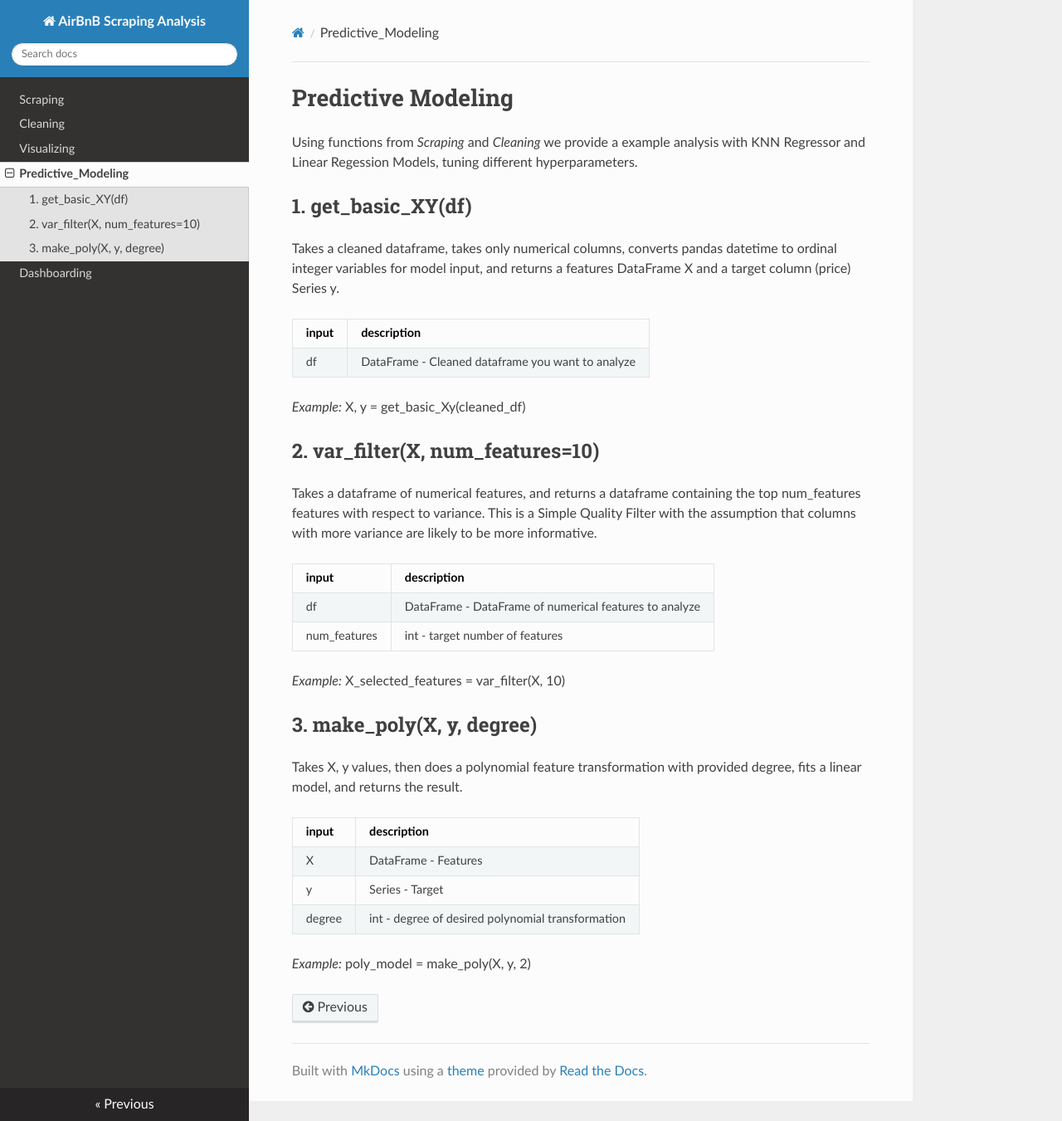
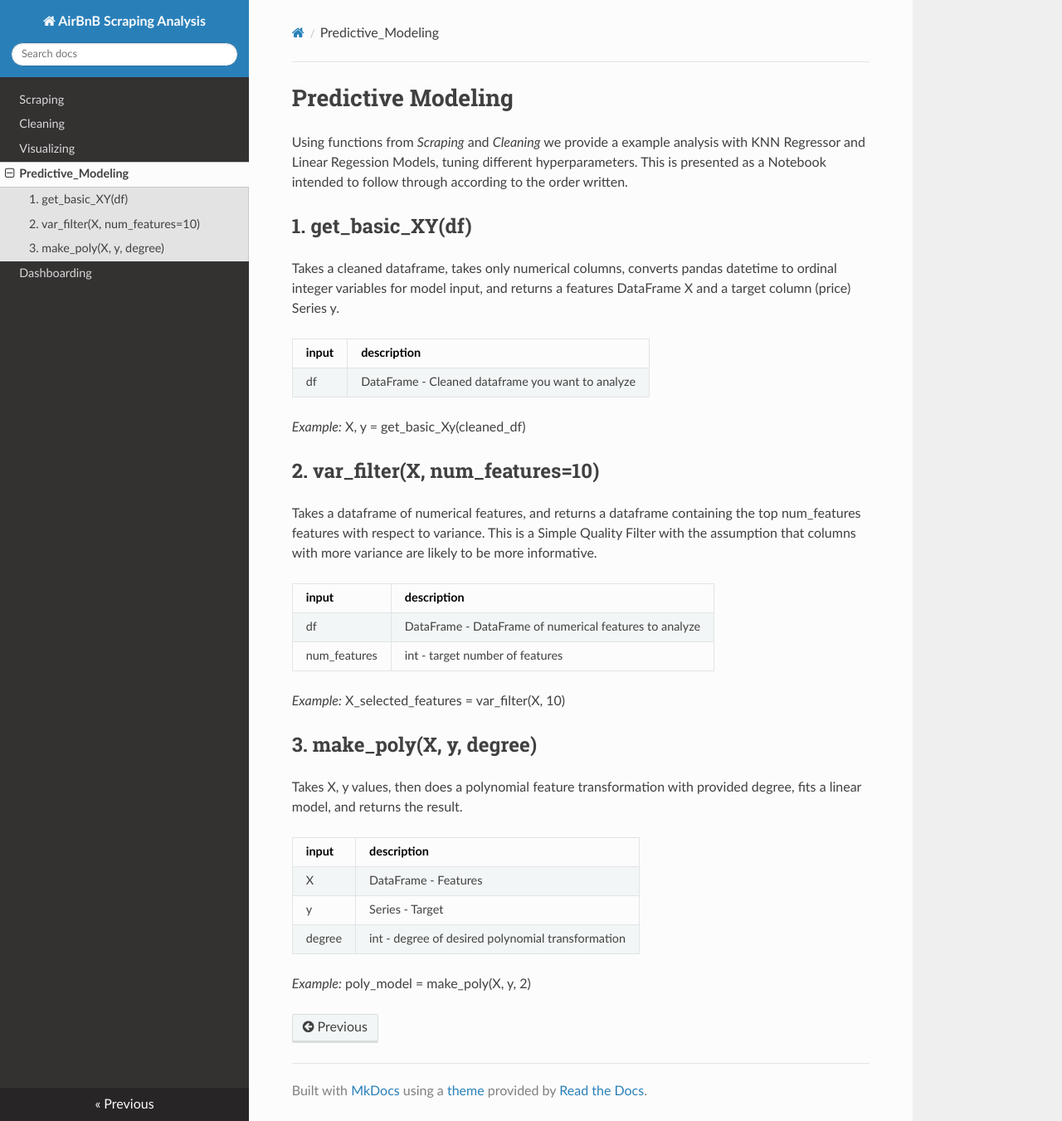
Before and after one commit to sangwooksuh/314proj, an MkDocs documentation site: the page built from docs/Predictive_Modeling.md, in a window 1280 px wide and 1351 px high. Shown: the whole window at 83% size. Built offline with MkDocs 1.6.1, drawn with Linux system fonts in a browser that asks for light colours; nearby versions of some CDN libraries.

Commit message:
Update Predictive_Modeling.md

```diff
--- a/docs/Predictive_Modeling.md
+++ b/docs/Predictive_Modeling.md
@@ -1,6 +1,6 @@
 # Predictive Modeling
 
-Using functions from *Scraping* and *Cleaning* we provide a example analysis with KNN Regressor and Linear Regession Models, tuning different hyperparameters.
+Using functions from *Scraping* and *Cleaning* we provide a example analysis with KNN Regressor and Linear Regession Models, tuning different hyperparameters. This is presented as a Notebook intended to follow through according to the order written.
 
 ## 1. get_basic_XY(df)
 Takes a cleaned dataframe, takes only numerical columns, converts pandas datetime to ordinal integer variables for model input, and returns a features DataFrame X and a target column (price) Series y.
```
